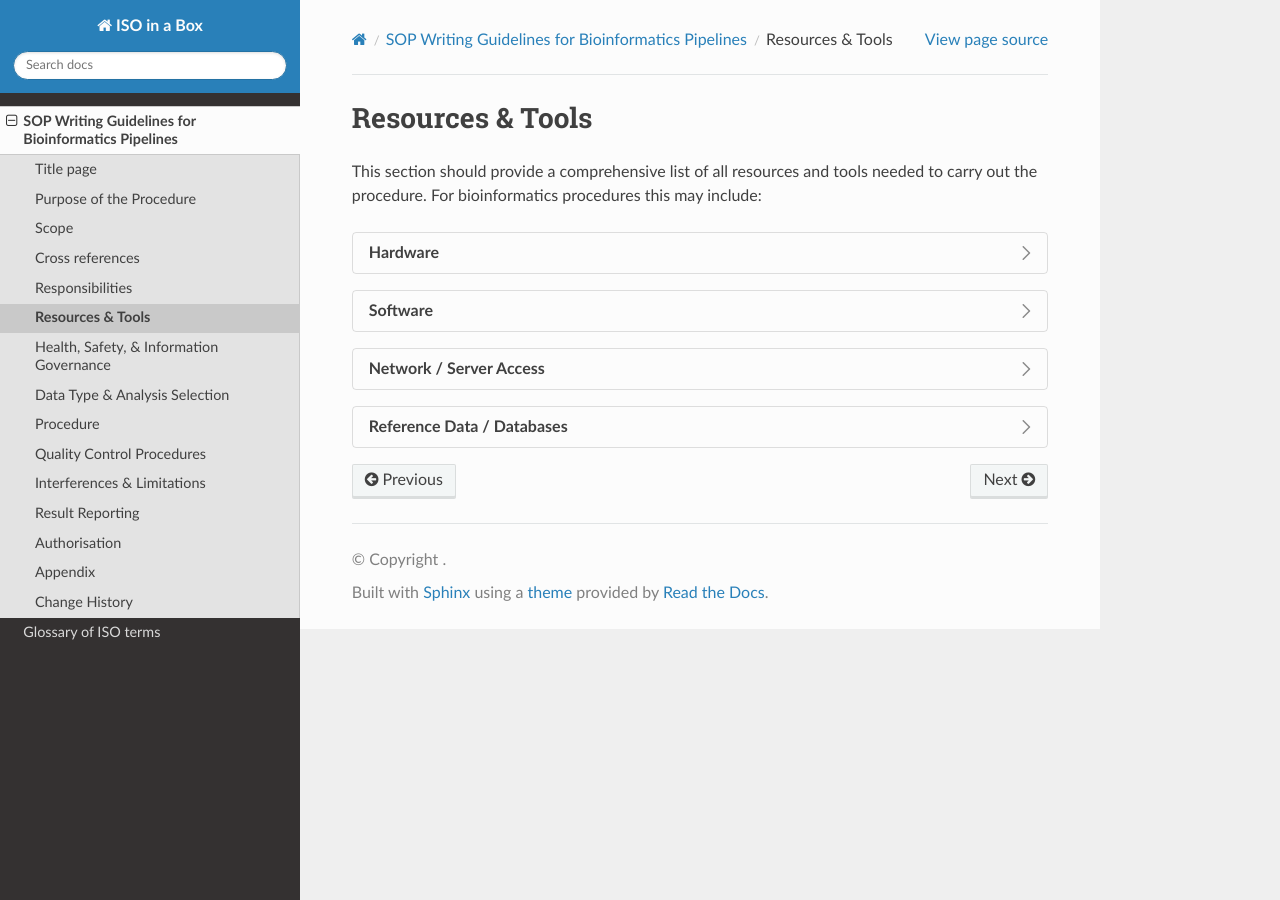
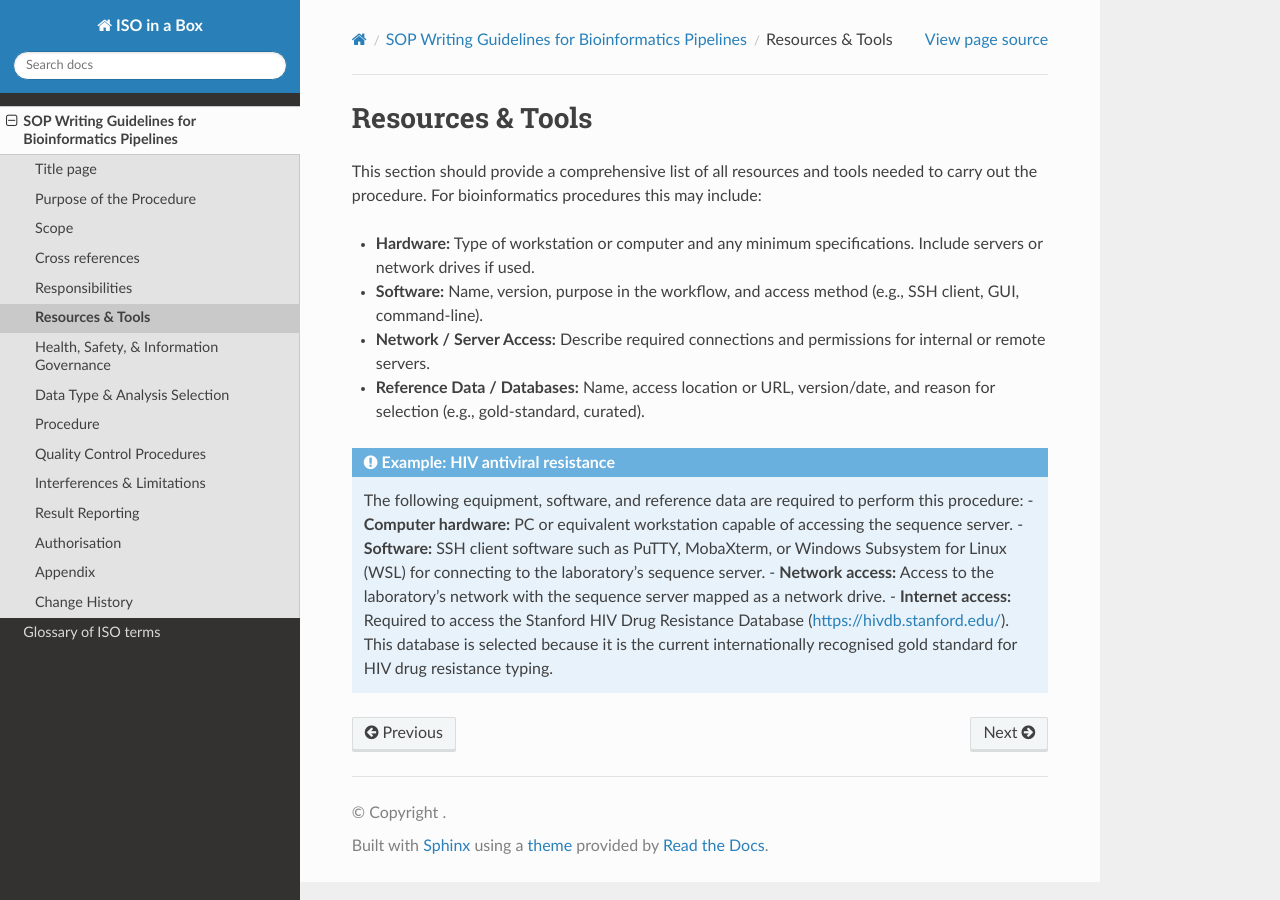
Before and after one commit to ASendellPrice/IIB-rtd, a Sphinx documentation site: the page built from docs/source/sop_guide_resources.rst, in a window 1280 px wide. Built offline with Sphinx 7.4.7 and the Read the Docs theme 3.1.0, drawn with Linux system fonts in a browser that asks for light colours; pages that are not in the unit, such as notebooks, are missing from menus.

Commit message:
Correcting indentation

```diff
--- a/docs/source/sop_guide_resources.rst
+++ b/docs/source/sop_guide_resources.rst
@@ -3,33 +3,20 @@ Resources & Tools
 
 This section should provide a comprehensive list of all resources and tools needed to carry out the procedure. For bioinformatics procedures this may include:
 
-.. dropdown:: Hardware
+- **Hardware:** Type of workstation or computer and any minimum specifications. Include servers or network drives if used.
 
-   - Workstation or computer type
-   - Minimum specifications (CPU, RAM, storage)
-   - Servers or network drives used
+- **Software:** Name, version, purpose in the workflow, and access method (e.g., SSH client, GUI, command-line).
 
-.. dropdown:: Software
+- **Network / Server Access:** Describe required connections and permissions for internal or remote servers.
 
-   - Name and version
-   - Purpose in the workflow
-   - Access method (SSH client, GUI, command-line)
+- **Reference Data / Databases:** Name, access location or URL, version/date, and reason for selection (e.g., gold-standard, curated).
 
-.. dropdown:: Network / Server Access
 
-   - Required internal or remote connections
-   - Permissions or credentials needed
-   - VPN or secure tunnel requirements
-
-.. dropdown:: Reference Data / Databases
-
-   - Database name and version/date
-   - Access location or URL
-   - Reason for selection (e.g., curated, gold-standard)
 
 .. admonition:: Example: HIV antiviral resistance
-    The following equipment, software, and reference data are required to perform this procedure:
-    - **Computer hardware:** PC or equivalent workstation capable of accessing the sequence server.
-    - **Software:** SSH client software such as PuTTY, MobaXterm, or Windows Subsystem for Linux (WSL) for connecting to the laboratory’s sequence server.
-    - **Network access:** Access to the laboratory’s network with the sequence server mapped as a network drive.
-    - **Internet access:** Required to access the Stanford HIV Drug Resistance Database (https://hivdb.stanford.edu/). This database is selected because it is the current internationally recognised gold standard for HIV drug resistance typing.
+
+   The following equipment, software, and reference data are required to perform this procedure:
+   - **Computer hardware:** PC or equivalent workstation capable of accessing the sequence server.
+   - **Software:** SSH client software such as PuTTY, MobaXterm, or Windows Subsystem for Linux (WSL) for connecting to the laboratory’s sequence server.
+   - **Network access:** Access to the laboratory’s network with the sequence server mapped as a network drive.
+   - **Internet access:** Required to access the Stanford HIV Drug Resistance Database (https://hivdb.stanford.edu/). This database is selected because it is the current internationally recognised gold standard for HIV drug resistance typing.
```
